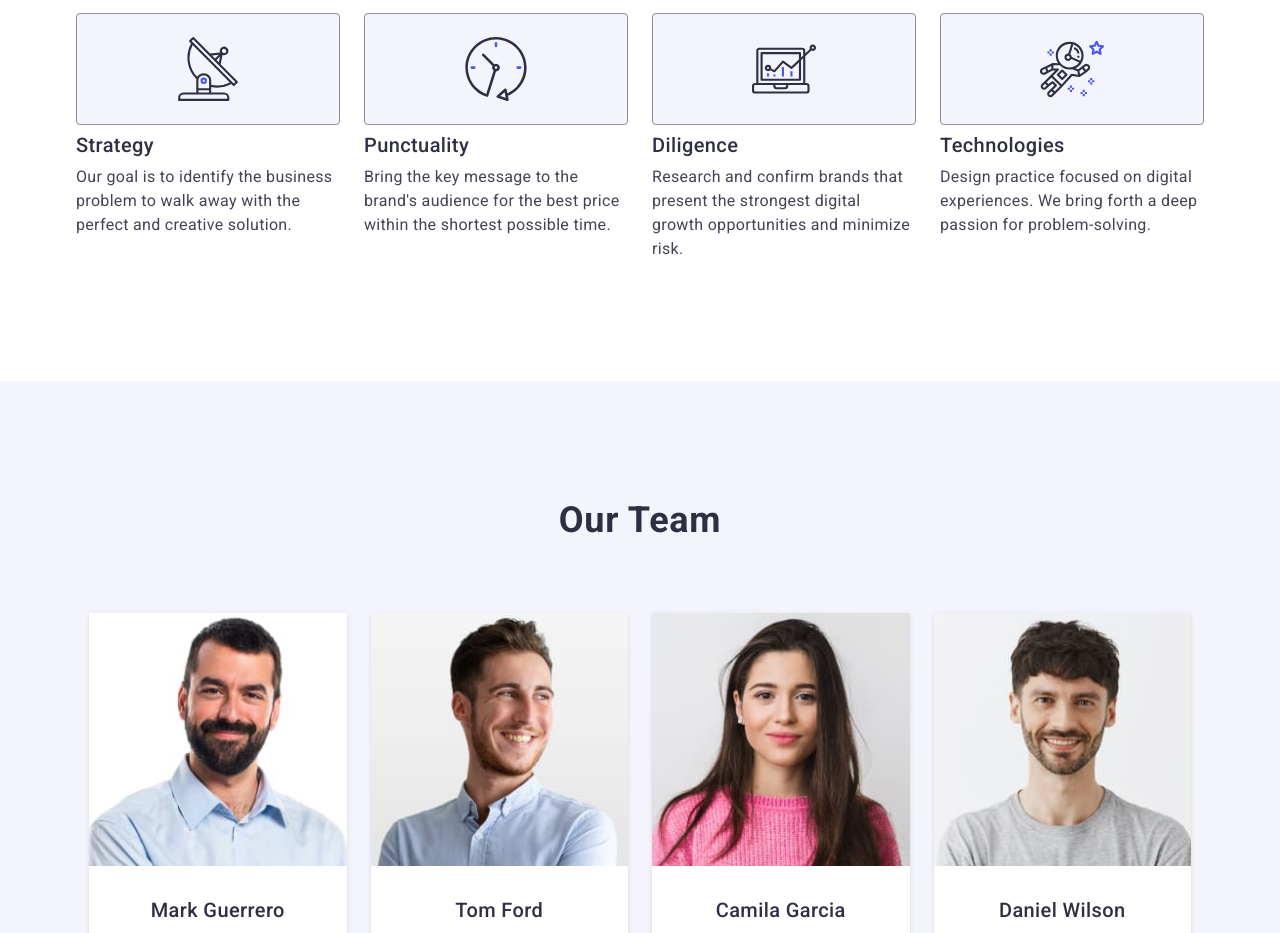
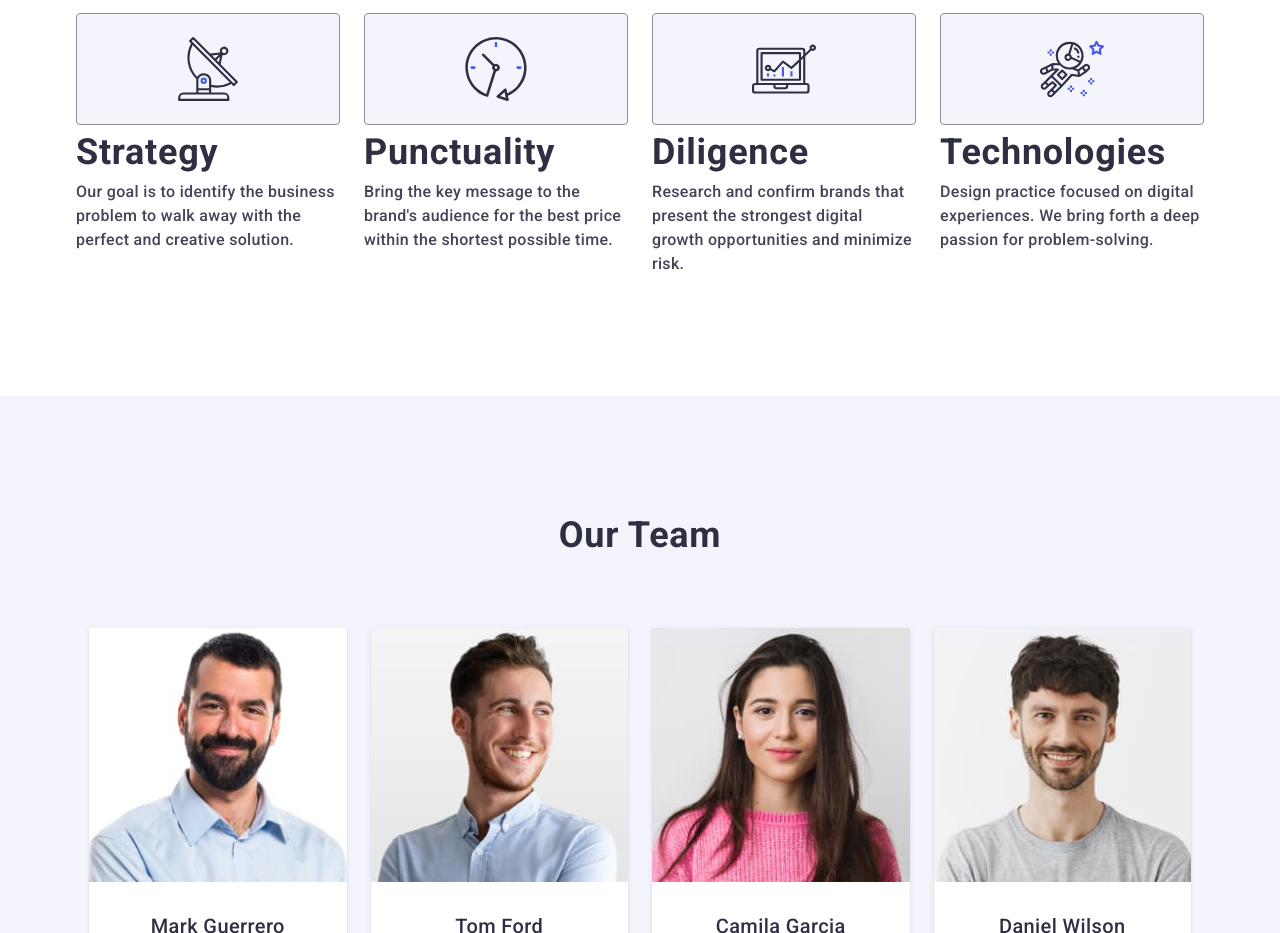
Before and after one commit to dmitrievolegg/goit-markup-hw-06, a plain HTML site: page index.html in a window 1280 px wide. Shown: the part 780-1713 px from the top of the page. Drawn offline with nearby package versions, Linux system fonts and the light colour scheme.

Commit message:
Update font

```diff
--- a/css/styles.css
+++ b/css/styles.css
@@ -523,7 +523,6 @@ textarea {
 }
 
 .feature-title {
-  font-family: "Roboto", sans-serif;
   font-weight: 700;
   font-size: 36px;
   line-height: 1.1;
@@ -534,7 +533,6 @@ textarea {
 }
 
 .text-feature {
-  font-family: "Roboto", sans-serif;
   color: #434455;
   font-weight: 500;
   font-size: 16px;
@@ -585,15 +583,14 @@ textarea {
 }
 
 .feature-title {
-  font-weight: 500;
-  font-size: 20px;
-  line-height: 1.2;
-
-  text-align: left;
+  /* font-weight: 500; */
+  /* font-size: 20px; */
+  /* line-height: 1.2; */
+  /* text-align: left; */
 }
 
 .text-feature {
-  font-weight: 400;
+  /* font-weight: 400; */
 }
 
 /* TEAM */
@@ -1007,6 +1004,10 @@ textarea {
     text-align: left;
   }
 
+  .logo {
+    text-align: left;
+  }
+
   .logo-footer,
   .footer-subscribe,
   .subscribe-button {
@@ -1040,12 +1041,8 @@ textarea {
     flex-wrap: nowrap;
   }
 }
-.logo {
-  text-align: left;
-}
 
 .text-footer {
-  text-align: left;
   width: 100%;
   display: block;
 }
```
